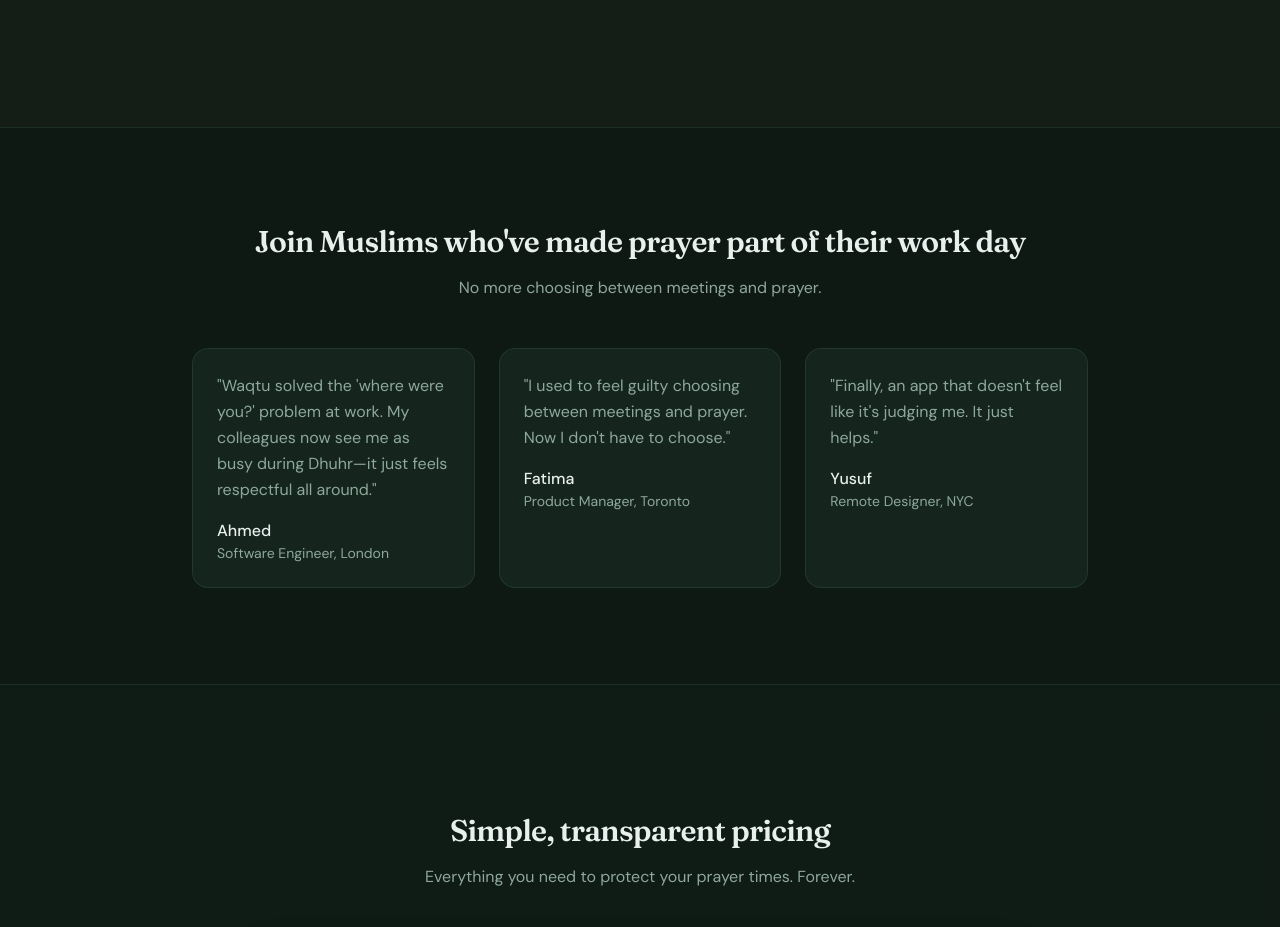
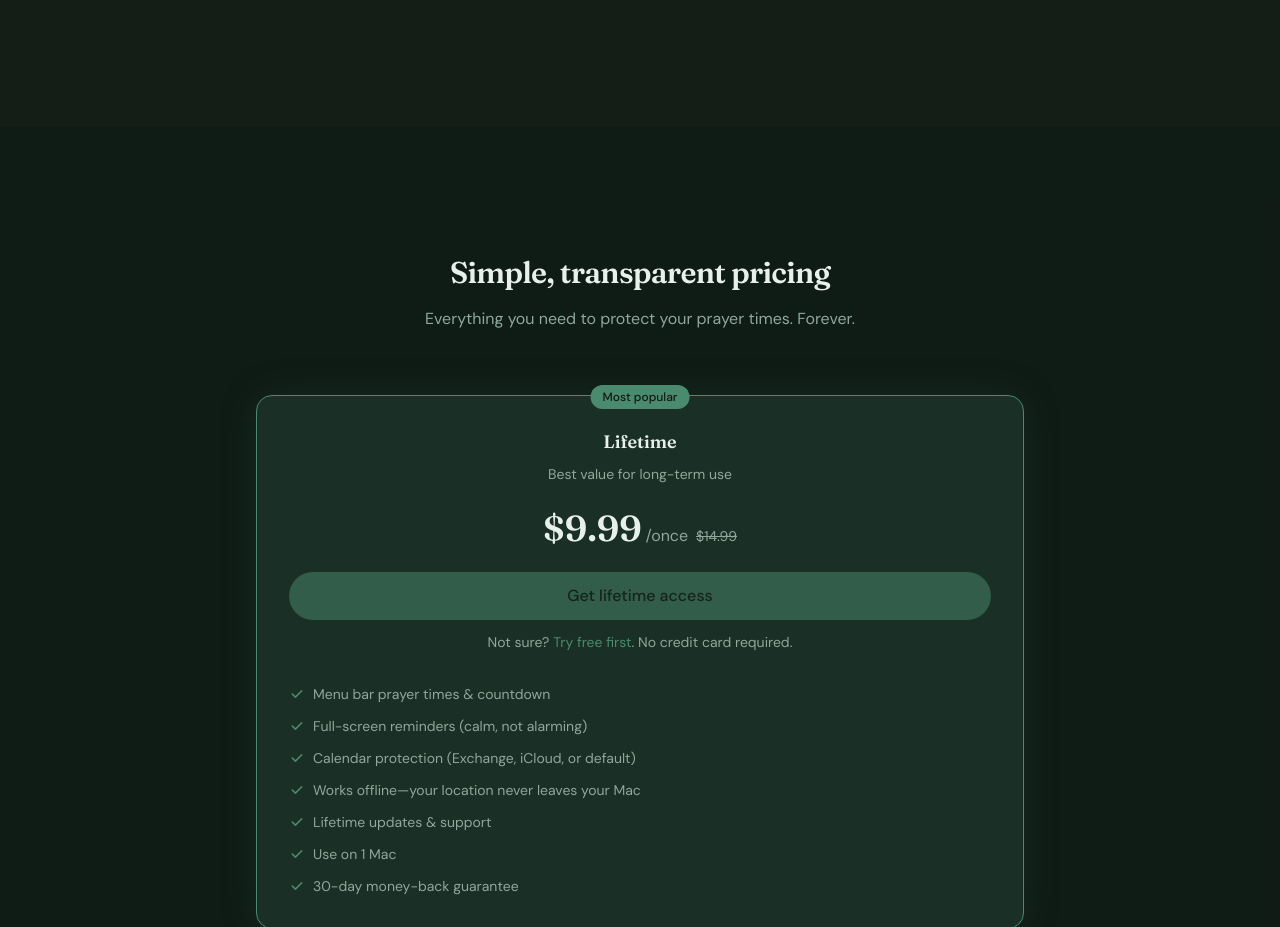
Before and after one commit to dzulfikar08/waqtu, a Next.js app: page / in a window 1280 px wide. Shown: the part 3548-4475 px from the top of the page. Built offline with nearby package versions, Linux system fonts and the light colour scheme.

Commit message:
hide: remove testimonials section until we have real feedback
- Commented out placeholder testimonials section
- Will re-enable when genuine user reviews are available

Co-Authored-By: Claude Opus 4.6 <noreply@anthropic.com>

```diff
--- a/src/app/page.tsx
+++ b/src/app/page.tsx
@@ -389,8 +389,8 @@ export default function Home() {
           </div>
         </section>
 
-        {/* Testimonials Section */}
-        <section className="relative z-10 border-y border-[var(--waqtu-border)] px-6 py-16 sm:px-10 md:px-14 md:py-24">
+        {/* Testimonials Section - Hidden until we have real feedback */}
+        {/* <section className="relative z-10 border-y border-[var(--waqtu-border)] px-6 py-16 sm:px-10 md:px-14 md:py-24">
           <div className="mx-auto max-w-4xl">
             <h2 className="font-display mb-4 text-center text-2xl font-semibold tracking-tight text-[var(--waqtu-text)] sm:text-3xl">
               Join Muslims who've made prayer part of their work day
@@ -435,7 +435,7 @@ export default function Home() {
               ))}
             </div>
           </div>
-        </section>
+        </section> */}
 
         {/* Pricing Section */}
         <section
```
